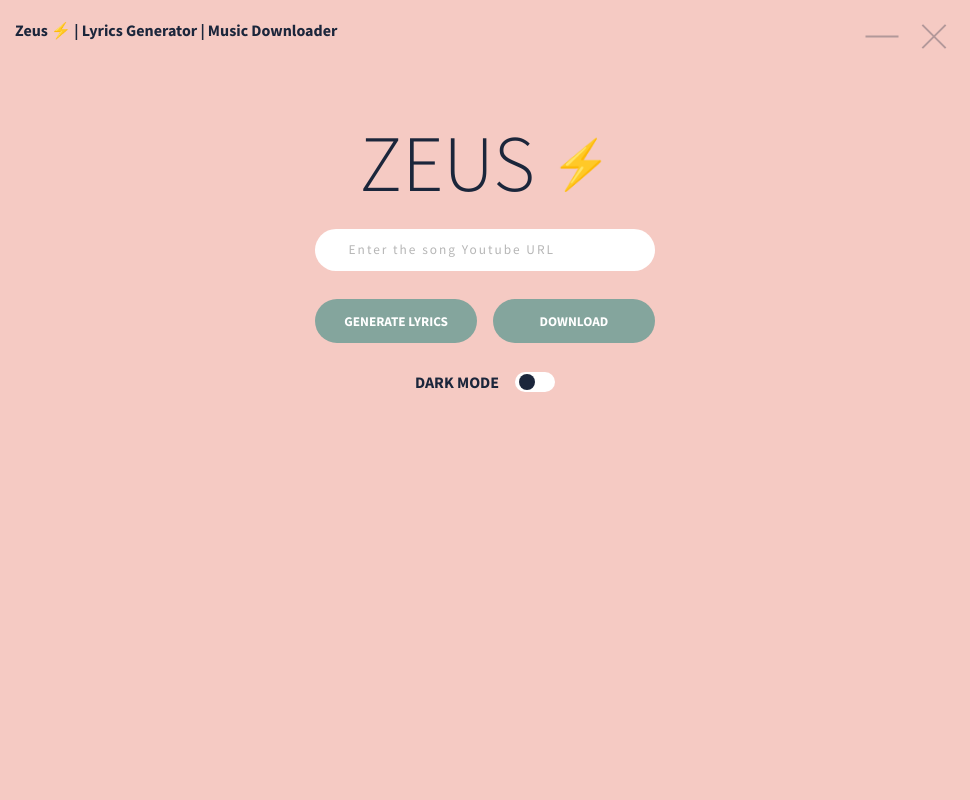
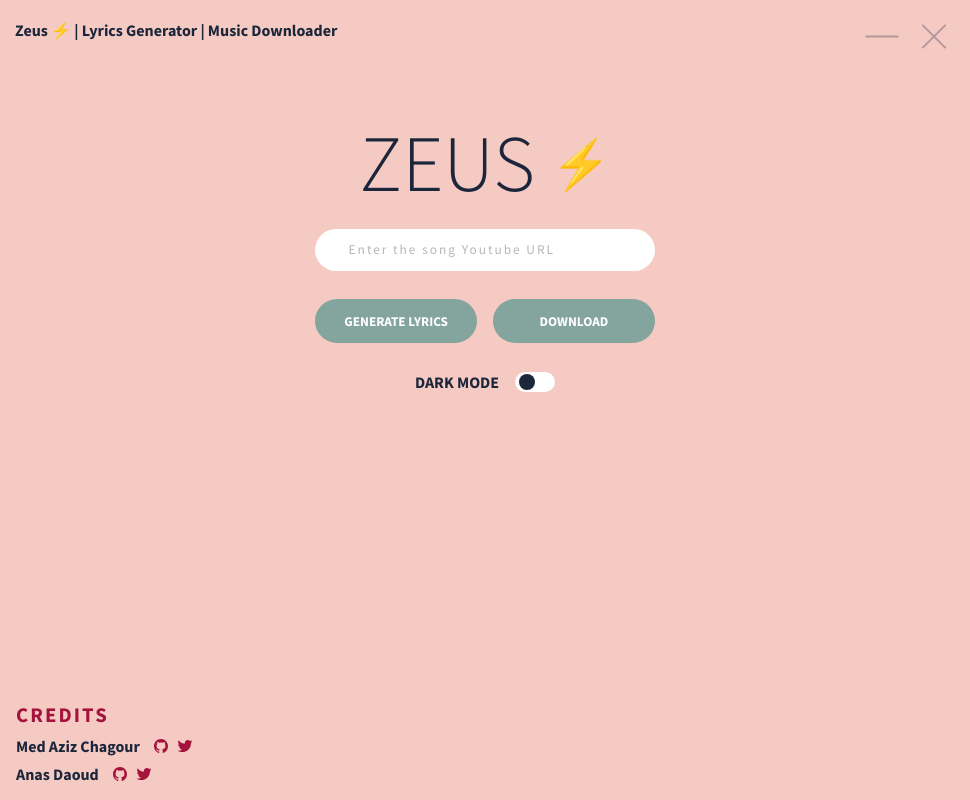
Before and after one commit to MedAziz11/Zeus-, an Electron app: page src/index.html in a window 970 px wide. Drawn offline with nearby package versions, Linux system fonts and the light colour scheme.

Commit message:
fixing progress bar and adding credits

```diff
--- a/src/index.html
+++ b/src/index.html
@@ -104,6 +104,33 @@
         </div>
     </div>
 
+    <div class="credits">
+        <div class="copy">
+            <p>credits</p>
+        </div>
+        <div class="team">
+            <div class="person">
+                <p>med aziz chagour</p>
+                <a href="https://github.com/MedAziz11"><i class="git">
+                        <ion-icon name="logo-github"></ion-icon>
+                    </i></a>
+                <a href="https://twitter.com/chagourmedaziz"><i class="tw">
+                        <ion-icon name="logo-twitter"></ion-icon>
+                    </i></a>
+            </div>
+
+            <div class="person">
+                <p>anas daoud</p>
+                <a href="https://github.com/DaoudAnas13"><i class="git">
+                        <ion-icon name="logo-github"></ion-icon>
+                    </i></a>
+                <a href="https://twitter.com/AnasDaoud14"><i class="tw">
+                        <ion-icon name="logo-twitter"></ion-icon>
+                    </i></a>
+            </div>
+        </div>
+    </div>
+
 
 
 
--- a/src/styles/style.css
+++ b/src/styles/style.css
@@ -15,6 +15,7 @@
     --loader:var(--text-big);
     --light-red:hsl(0, 100%, 63%);
     --nores-img: invert(0%) sepia(4%) saturate(0%) hue-rotate(324deg) brightness(95%) contrast(105%);
+    --credits:#a4133c;
 }
 
 .dark{
@@ -25,6 +26,7 @@
     --close-btn:white;
     --loader:#f3ae3f;
     --nores-img: invert(100%) sepia(0%) saturate(7485%) hue-rotate(101deg) brightness(100%) contrast(100%);
+    --credits:#F6BD60;
 }
 
 body{
@@ -487,3 +489,59 @@ input:checked + .slider:before {
     0% { transform: translate(0,-200%); }
     100% { transform: translate(0,110%); }
 }
+
+.credits{
+    position: absolute;
+    bottom: 0;
+    padding: 1em;
+}
+
+.copy{
+    padding-bottom: .5em;
+}
+
+.copy p{
+    font-size: 1.3em;
+    text-transform: uppercase;
+    font-weight: 700;
+    letter-spacing: .1em;
+    color: var(--credits);
+}
+
+.team{
+    display: flex;
+    flex-direction: column;
+    gap: .5em;
+}
+
+.person{
+    display: flex;
+    gap: .5em;
+    align-items: center;
+}
+
+.person p{
+    font-size: 1em;
+    text-transform: capitalize;
+    font-weight: 700;
+    color: var(--text-big);
+    padding-right: .3em;
+}
+
+.person a{
+    color: var(--credits);
+    position: relative;
+    bottom: -.15em;
+}
+
+.tw , .git{
+    transition: color 0.2s;
+}
+
+.tw:hover{
+    color: var(--text-big);
+}
+
+.git:hover{
+    color: var(--text-big);
+}
```
Also changed, not shown: main.js (+8 -6 lines).
